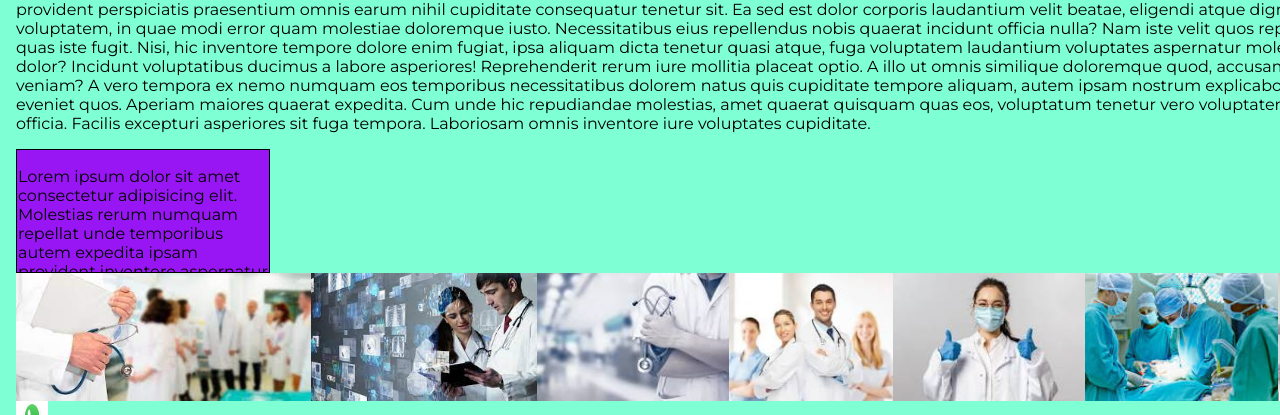
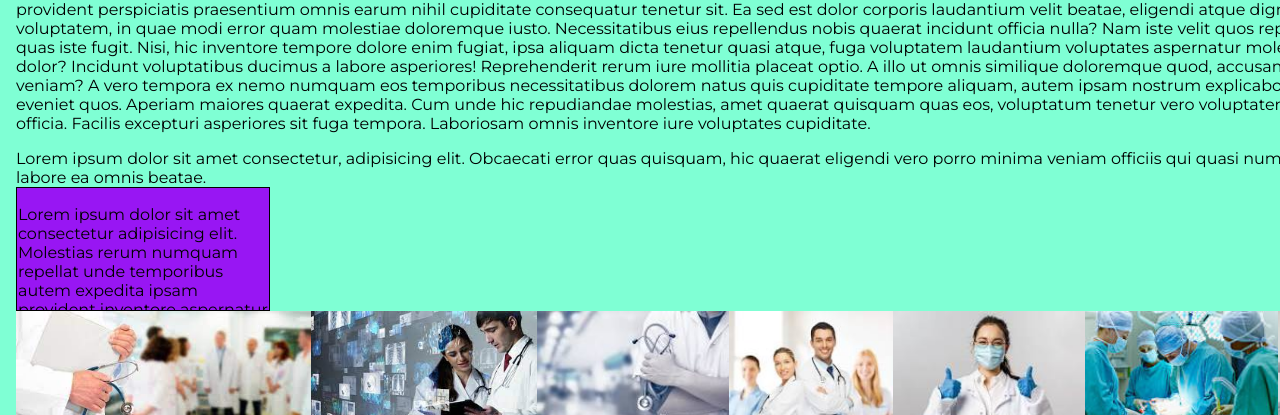
Before and after one commit to FranciscoSSequeira/centroDeSaludPremiumHealth, a plain HTML site: page index.html in a window 1280 px wide. Shown: the part 1755-2170 px from the top of the page. Drawn offline with Linux system fonts and the light colour scheme.

Commit message:
agregue section prueba

```diff
--- a/index.html
+++ b/index.html
@@ -55,6 +55,9 @@
                     Cum unde hic repudiandae molestias, amet quaerat quisquam quas eos, voluptatum tenetur vero voluptatem laudantium itaque possimus officia. Facilis excepturi asperiores sit fuga tempora. Laboriosam omnis inventore iure voluptates cupiditate.</p>
 
                 </section>
+                <section>
+                    Lorem ipsum dolor sit amet consectetur, adipisicing elit. Obcaecati error quas quisquam, hic quaerat eligendi vero porro minima veniam officiis qui quasi numquam, doloremque nostrum iure labore ea omnis beatae.
+                </section>
 
                 <section class="cajaOverflow">  <!--Noticias-->
                     <p>Lorem ipsum dolor sit amet consectetur adipisicing elit. Molestias rerum numquam repellat unde temporibus autem expedita ipsam provident inventore aspernatur cupiditate debitis ea reiciendis rem sequi, recusandae placeat explicabo dignissimos.</p>
```
